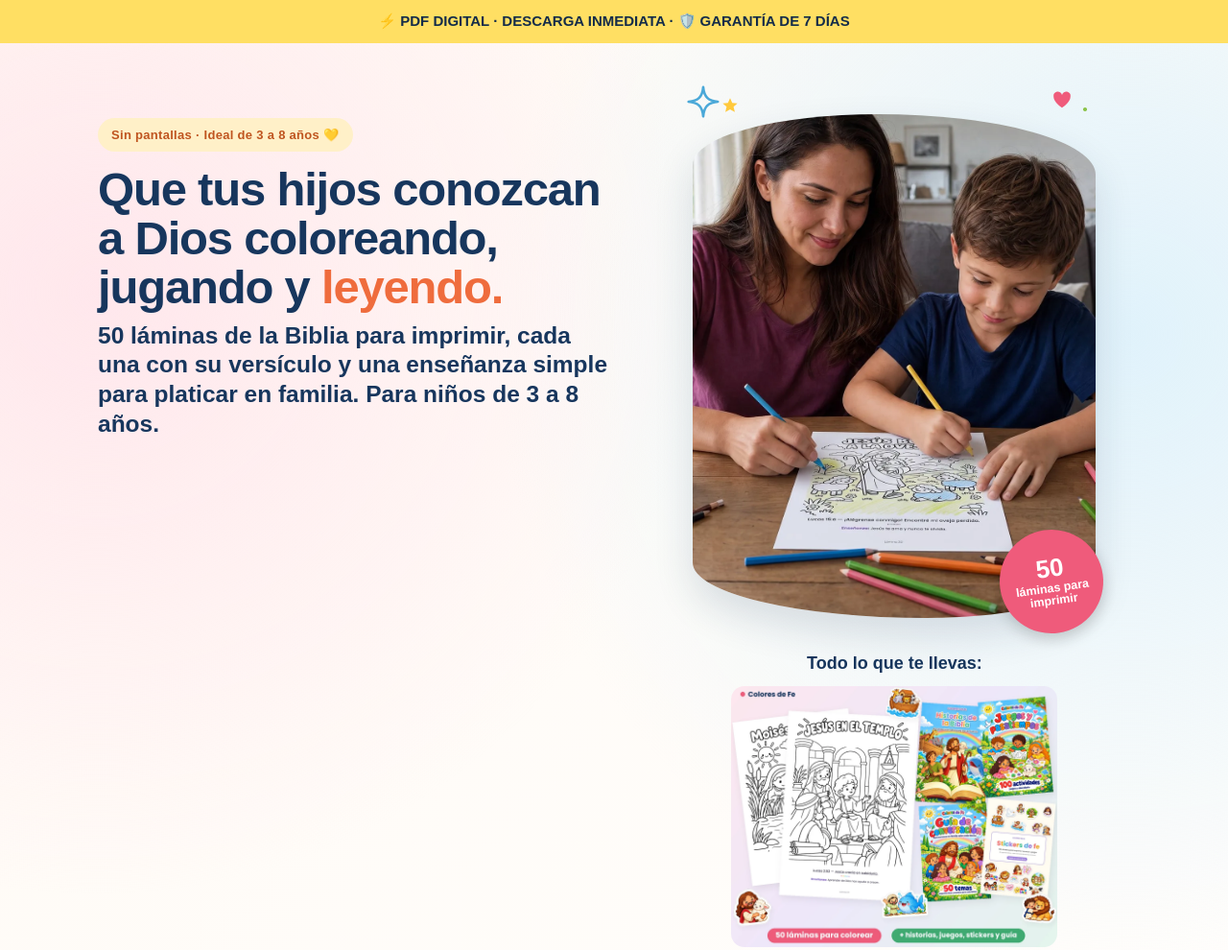
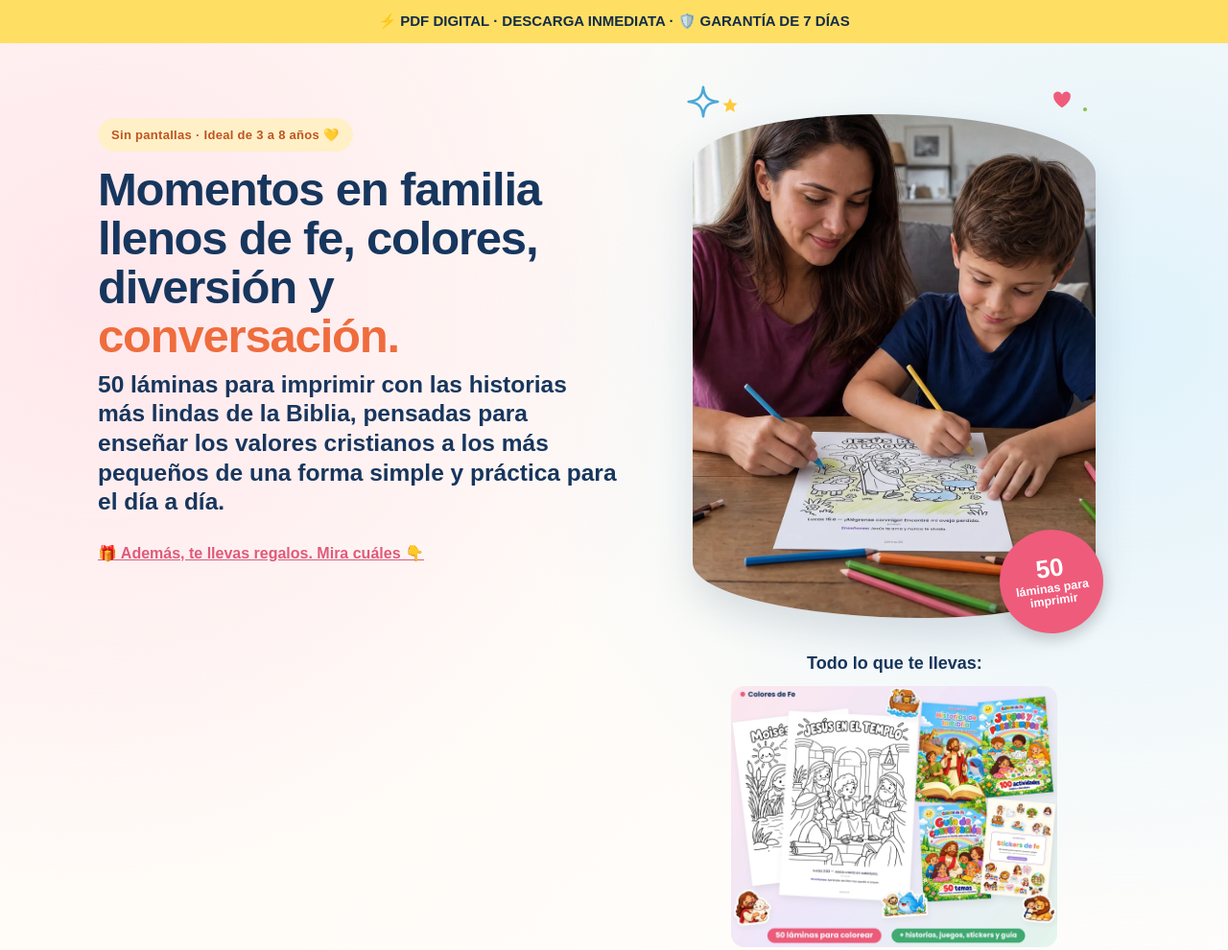
Before and after one commit to magamarisa22-web/colores-de-fe-mx, a plain HTML site: page index.html in a window 1280 px wide. Shown: the top 990 px of the page at 96% size. Drawn offline with Linux system fonts and the light colour scheme.

Commit message:
Landing MX: título «Momentos en familia llenos de fe, colores, diversión y conversación» y link a los regalos
Co-Authored-By: Claude Opus 5.5 <noreply@anthropic.com>

```diff
--- a/index.html
+++ b/index.html
@@ -234,7 +234,8 @@ fbq('track','ViewContent',{content_name:'Kit completo Colores de Fe',currency:'M
       <div class="cdf-hero-grid">
         <div class="cdf-hero-text">
           <div class="cdf-eyebrow">Sin pantallas · Ideal de 3 a 8 años 💛</div>
-          <h1 class="cdf-h1">Que tus hijos conozcan a Dios coloreando, jugando y <span style="white-space:nowrap">leyendo.</span><small style="display:block;font-size:.5em;line-height:1.25;letter-spacing:0;font-weight:800;margin-top:10px;">50 láminas de la Biblia para imprimir, cada una con su versículo y una enseñanza simple para platicar en familia. Para niños de 3 a 8 años.</small></h1>
+          <h1 class="cdf-h1">Momentos en familia llenos de fe, colores, diversión y <span style="white-space:nowrap">conversación.</span><small style="display:block;font-size:.5em;line-height:1.25;letter-spacing:0;font-weight:800;margin-top:10px;">50 láminas para imprimir con las historias más lindas de la Biblia, pensadas para enseñar los valores cristianos a los más pequeños de una forma simple y práctica para el día a día.</small></h1>
+<a class="cdf-ver-regalos" href="#regalos" style="display:inline-block;margin-top:12px;font-weight:800;font-size:16px;color:#e05a7a;text-decoration:underline">🎁 Además, te llevas regalos. Mira cuáles 👇</a>
         </div>
 
         <div class="cdf-hero-media">
```
